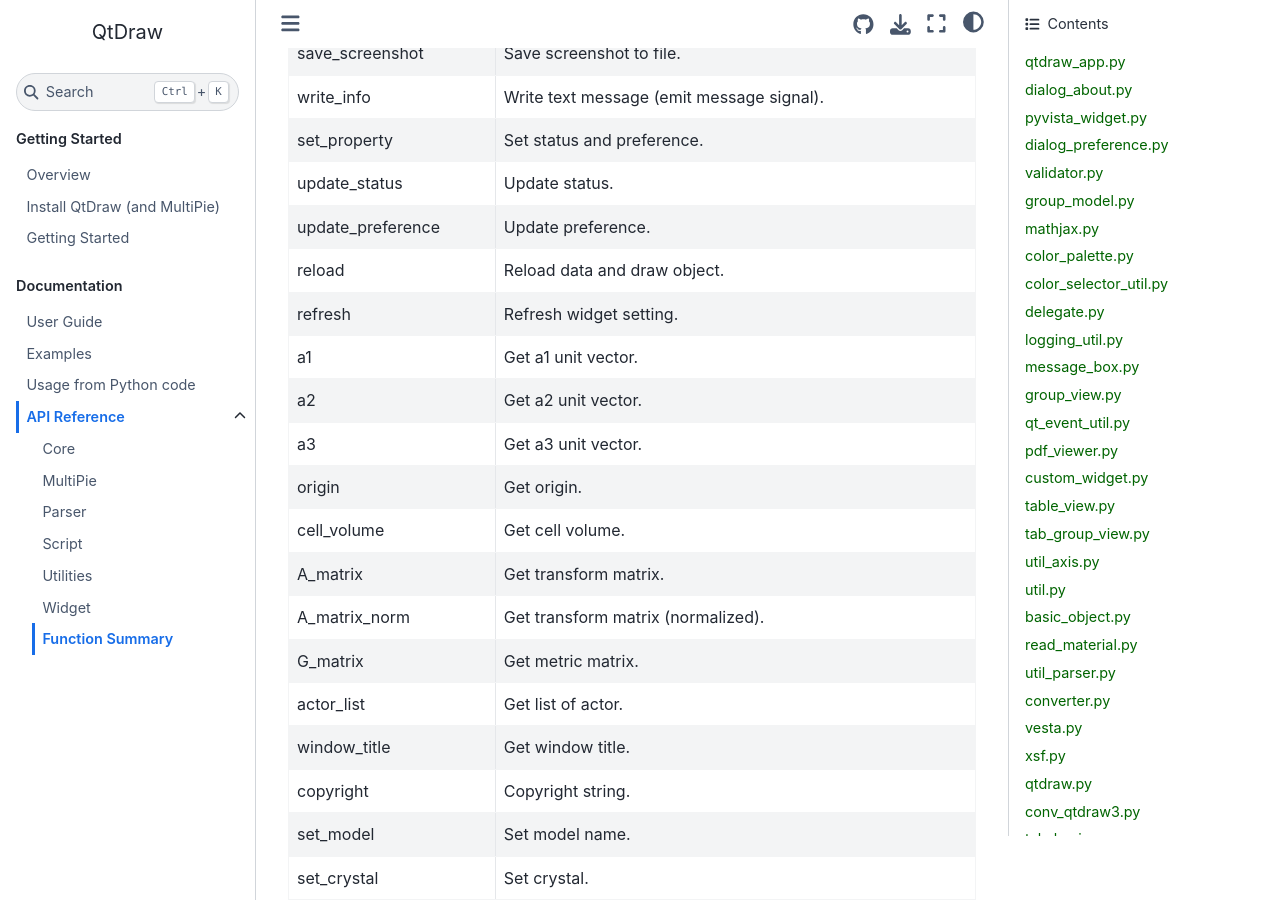
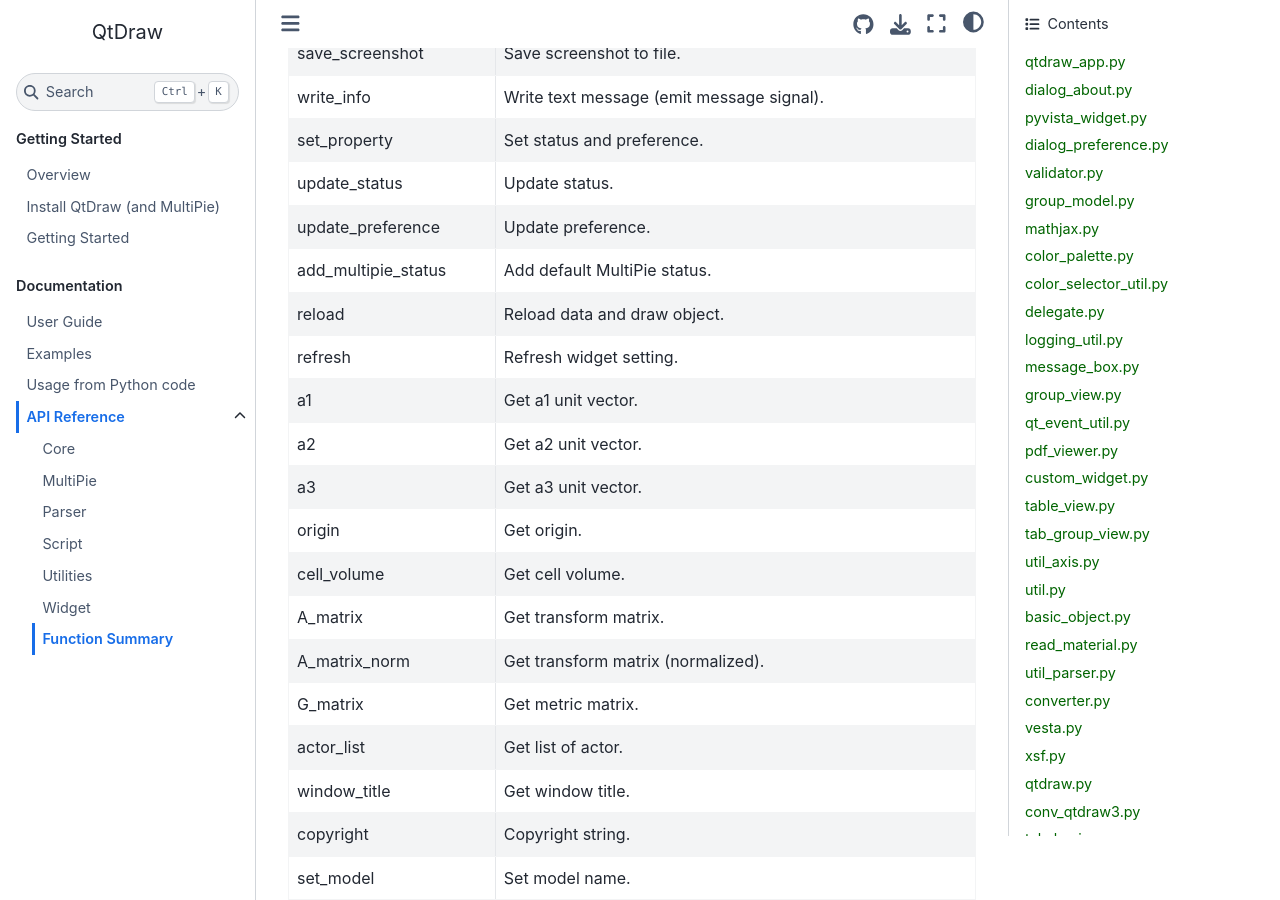
Before and after one commit to CMT-MU/QtDraw, a Jupyter Book: the page built from docs/src/function_table.md, in a window 1280 px wide and 900 px high, scrolled down 8007 px. Built offline with Jupyter Book 1.0.4 settings and Sphinx 7.4.7 and the Sphinx Book theme 1.1.4, drawn with Linux system fonts in a browser that asks for light colours.

Commit message:
minor update

```diff
--- a/docs/src/function_table.md
+++ b/docs/src/function_table.md
@@ -201,6 +201,7 @@
 | set_property | Set status and preference. |
 | update_status | Update status. |
 | update_preference | Update preference. |
+| add_multipie_status | Add default MultiPie status. |
 | reload | Reload data and draw object. |
 | refresh | Refresh widget setting. |
 | a1 | Get a1 unit vector. |
```
